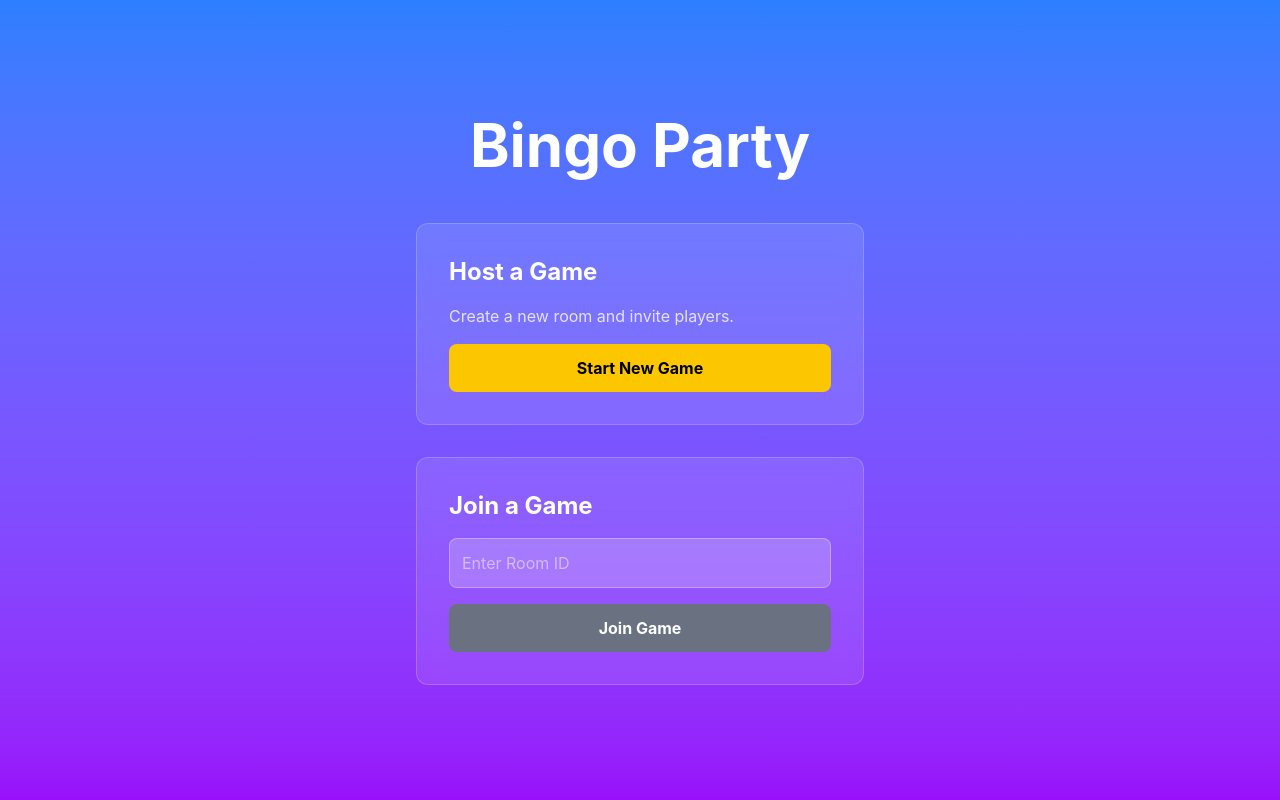
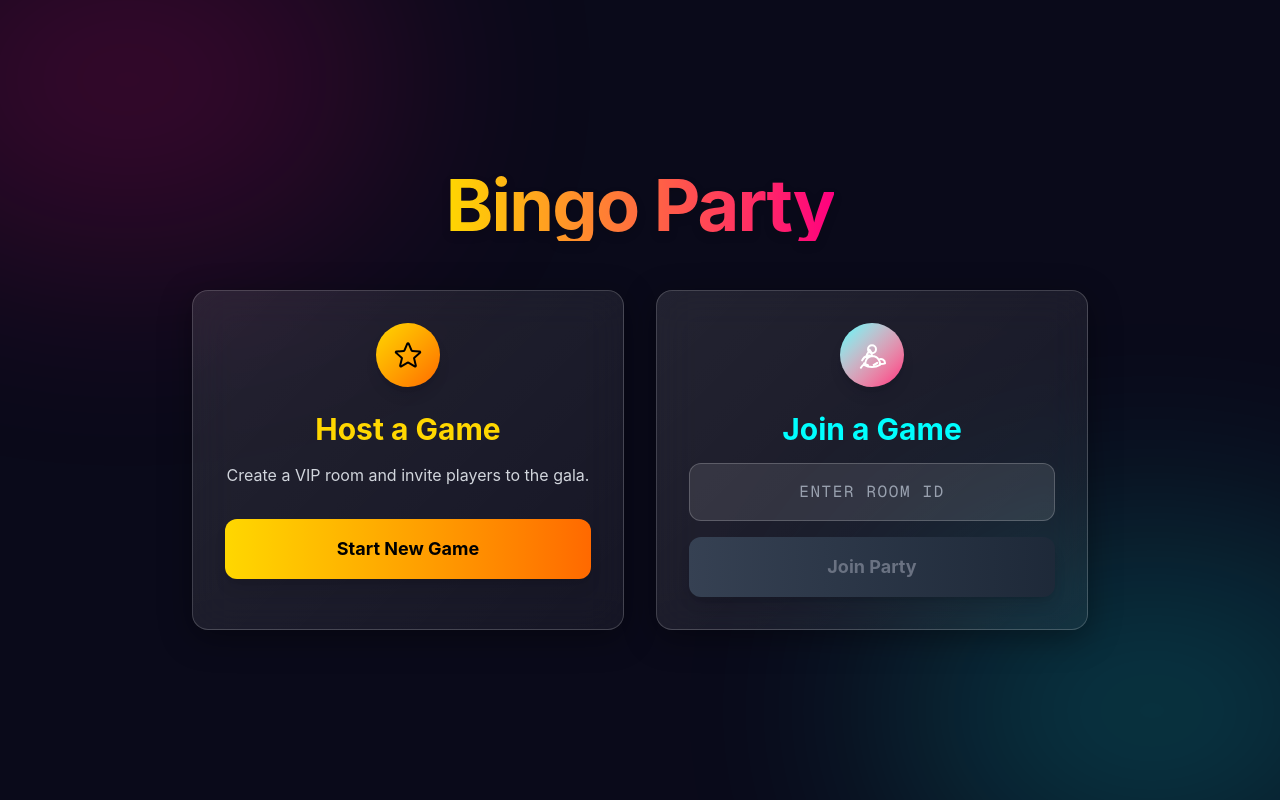
Before and after one commit to yutaro-shirai/bingo-app-ai-powered, a Next.js app in the folder packages/frontend/: page / in a window 1280 px wide. Built offline with nearby package versions, Linux system fonts and the light colour scheme.

Commit message:
feat: Implement backend validation and Midnight Gala theme

```diff
--- a/packages/frontend/src/app/globals.css
+++ b/packages/frontend/src/app/globals.css
@@ -22,11 +22,46 @@ body {
   background: var(--bingo-bg);
   color: var(--bingo-white);
   font-family: 'Inter', -apple-system, BlinkMacSystemFont, 'Segoe UI', sans-serif;
+  overflow-x: hidden;
 }
 
 /* Glassmorphism utility */
 .glass {
-  background: rgba(255, 255, 255, 0.1);
-  backdrop-filter: blur(10px);
-  border: 1px solid rgba(255, 255, 255, 0.2);
+  background: rgba(255, 255, 255, 0.05);
+  backdrop-filter: blur(12px);
+  border: 1px solid rgba(255, 255, 255, 0.1);
+  box-shadow: 0 4px 30px rgba(0, 0, 0, 0.1);
 }
+
+.glass-card {
+  background: linear-gradient(135deg, rgba(255, 255, 255, 0.1), rgba(255, 255, 255, 0.05));
+  backdrop-filter: blur(20px);
+  border: 1px solid rgba(255, 255, 255, 0.18);
+  box-shadow: 0 8px 32px 0 rgba(0, 0, 0, 0.37);
+}
+
+/* Animations */
+@keyframes float {
+  0% { transform: translateY(0px); }
+  50% { transform: translateY(-10px); }
+  100% { transform: translateY(0px); }
+}
+
+.animate-float {
+  animation: float 6s ease-in-out infinite;
+}
+
+@keyframes glow {
+  0%, 100% { box-shadow: 0 0 5px var(--bingo-gold), 0 0 10px var(--bingo-gold); }
+  50% { box-shadow: 0 0 20px var(--bingo-gold), 0 0 30px var(--bingo-gold); }
+}
+
+.animate-glow {
+  animation: glow 2s infinite;
+}
+
+.text-gradient {
+  background: linear-gradient(to right, var(--bingo-gold), var(--bingo-neon));
+  -webkit-background-clip: text;
+  -webkit-text-fill-color: transparent;
+}
--- a/packages/frontend/src/app/page.tsx
+++ b/packages/frontend/src/app/page.tsx
@@ -18,37 +18,59 @@ export default function Home() {
   };
 
   return (
-    <main className="flex min-h-screen flex-col items-center justify-center p-24 bg-gradient-to-b from-blue-500 to-purple-600 text-white">
-      <h1 className="text-6xl font-bold mb-12">Bingo Party</h1>
+    <main className="flex min-h-screen flex-col items-center justify-center p-24 bg-[var(--bingo-bg)] text-[var(--bingo-white)] relative overflow-hidden">
+      {/* Background Elements */}
+      <div className="absolute top-0 left-0 w-full h-full overflow-hidden z-0 pointer-events-none">
+        <div className="absolute top-[-10%] left-[-10%] w-[40%] h-[40%] bg-[var(--bingo-neon)] rounded-full blur-[120px] opacity-20 animate-float"></div>
+        <div className="absolute bottom-[-10%] right-[-10%] w-[40%] h-[40%] bg-[var(--bingo-cyan)] rounded-full blur-[120px] opacity-20 animate-float" style={{ animationDelay: '2s' }}></div>
+      </div>
 
-      <div className="flex flex-col gap-8 w-full max-w-md">
-        <div className="bg-white/10 p-8 rounded-xl backdrop-blur-md border border-white/20">
-          <h2 className="text-2xl font-bold mb-4">Host a Game</h2>
-          <p className="mb-4 text-white/80">Create a new room and invite players.</p>
+      <div className="z-10 flex flex-col items-center w-full max-w-4xl">
+        <h1 className="text-7xl font-bold mb-12 text-gradient animate-float drop-shadow-lg tracking-tight">
+          Bingo Party
+        </h1>
+
+        <div className="grid grid-cols-1 md:grid-cols-2 gap-8 w-full">
+          {/* Host Card */}
+          <div className="glass-card p-8 rounded-2xl flex flex-col items-center text-center hover:scale-105 transition-transform duration-300">
+            <div className="w-16 h-16 mb-6 rounded-full bg-gradient-to-br from-[var(--bingo-gold)] to-orange-500 flex items-center justify-center shadow-lg">
+              <svg xmlns="http://www.w3.org/2000/svg" fill="none" viewBox="0 0 24 24" strokeWidth={1.5} stroke="currentColor" className="w-8 h-8 text-black">
+                <path strokeLinecap="round" strokeLinejoin="round" d="M11.48 3.499a.562.562 0 0 1 1.04 0l2.125 5.111a.563.563 0 0 0 .475.345l5.518.442c.499.04.701.663.321.988l-4.204 3.602a.563.563 0 0 0-.182.557l1.285 5.385a.562.562 0 0 1-.84.61l-4.725-2.885a.562.562 0 0 0-.586 0L6.982 20.54a.562.562 0 0 1-.84-.61l1.285-5.386a.562.562 0 0 0-.182-.557l-4.204-3.602a.562.562 0 0 1 .321-.988l5.518-.442a.563.563 0 0 0 .475-.345L11.48 3.5Z" />
+              </svg>
+            </div>
+            <h2 className="text-3xl font-bold mb-4 text-[var(--bingo-gold)]">Host a Game</h2>
+            <p className="mb-8 text-gray-300">Create a VIP room and invite players to the gala.</p>
             <button
               onClick={handleHost}
-            className="w-full py-3 bg-yellow-400 hover:bg-yellow-300 text-black font-bold rounded-lg transition-colors"
+              className="w-full py-4 bg-gradient-to-r from-[var(--bingo-gold)] to-orange-500 hover:from-yellow-300 hover:to-orange-400 text-black font-bold text-lg rounded-xl shadow-lg hover:shadow-[0_0_20px_rgba(255,215,0,0.5)] transition-all duration-300 transform active:scale-95"
             >
               Start New Game
             </button>
           </div>
 
-        <div className="bg-white/10 p-8 rounded-xl backdrop-blur-md border border-white/20">
-          <h2 className="text-2xl font-bold mb-4">Join a Game</h2>
+          {/* Join Card */}
+          <div className="glass-card p-8 rounded-2xl flex flex-col items-center text-center hover:scale-105 transition-transform duration-300">
+            <div className="w-16 h-16 mb-6 rounded-full bg-gradient-to-br from-[var(--bingo-cyan)] to-[var(--bingo-neon)] flex items-center justify-center shadow-lg">
+              <svg xmlns="http://www.w3.org/2000/svg" fill="none" viewBox="0 0 24 24" strokeWidth={1.5} stroke="currentColor" className="w-8 h-8 text-white">
+                <path strokeLinecap="round" strokeLinejoin="round" d="M18 18.72a9.094 9.094 0 0 0 3.741-.479 3 3 0 0 0-4.682-2.72m.94 3.198.001.031c0 .225-.012.447-.037.666A11.944 11.944 0 0 1 12 21c-2.17 0-4.207-.576-5.963-1.584A6.062 6.062 0 0 1 6 18.719m12 0a5.971 5.971 0 0 0-.941-3.197m0 0A5.995 5.995 0 0 0 12 12.75a5.995 5.995 0 0 0-5.058 5.472m0 0a9.09 9.09 0 0 0-3.279 3.298m.944-5.463A5.991 5.991 0 0 1 12 12.75a5.991 5.991 0 0 1 3.5 1.13m-7.5 0a5.998 5.998 0 0 1 1.75-4.625m0 0 .01-.005M12 12.75a5.998 5.998 0 0 0-1.75-4.625m0 0 .01.005m5.687 9.787a9.091 9.091 0 0 1-2.698 1.52m-4.257.265a9.098 9.098 0 0 1-2.928-1.52M12 10.75S12 10.75 12 10.75a3 3 0 1 0 0-6 3 3 0 0 0 0 6Z" />
+              </svg>
+            </div>
+            <h2 className="text-3xl font-bold mb-4 text-[var(--bingo-cyan)]">Join a Game</h2>
             <input
               type="text"
-            placeholder="Enter Room ID"
+              placeholder="ENTER ROOM ID"
               value={roomId}
               onChange={(e) => setRoomId(e.target.value.toUpperCase())}
-            className="w-full p-3 mb-4 rounded-lg bg-white/20 border border-white/30 text-white placeholder-white/50 focus:outline-none focus:ring-2 focus:ring-yellow-400"
+              className="w-full p-4 mb-4 rounded-xl bg-white/10 border border-white/20 text-white placeholder-gray-400 focus:outline-none focus:border-[var(--bingo-cyan)] focus:ring-1 focus:ring-[var(--bingo-cyan)] text-center tracking-widest font-mono transition-all"
             />
             <button
               onClick={handleJoin}
               disabled={!roomId}
-            className="w-full py-3 bg-green-500 hover:bg-green-400 disabled:bg-gray-500 text-white font-bold rounded-lg transition-colors"
+              className="w-full py-4 bg-gradient-to-r from-[var(--bingo-cyan)] to-[var(--bingo-neon)] hover:from-cyan-400 hover:to-pink-500 disabled:from-gray-700 disabled:to-gray-800 disabled:text-gray-500 text-white font-bold text-lg rounded-xl shadow-lg hover:shadow-[0_0_20px_rgba(0,255,255,0.5)] transition-all duration-300 transform active:scale-95"
             >
-            Join Game
+              Join Party
             </button>
+          </div>
         </div>
       </div>
     </main>
```
Also changed, not shown: 3 other files (tests, documents, lock files or other folders). Lines whose indentation alone changed are shown as unchanged.
